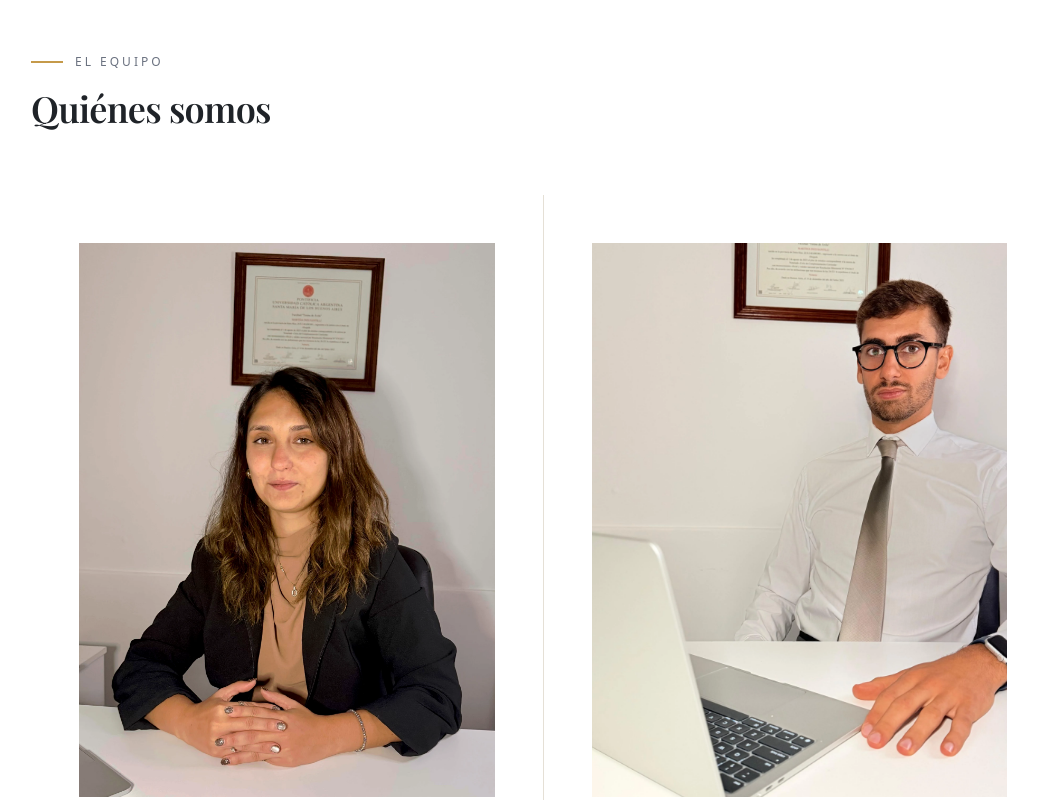
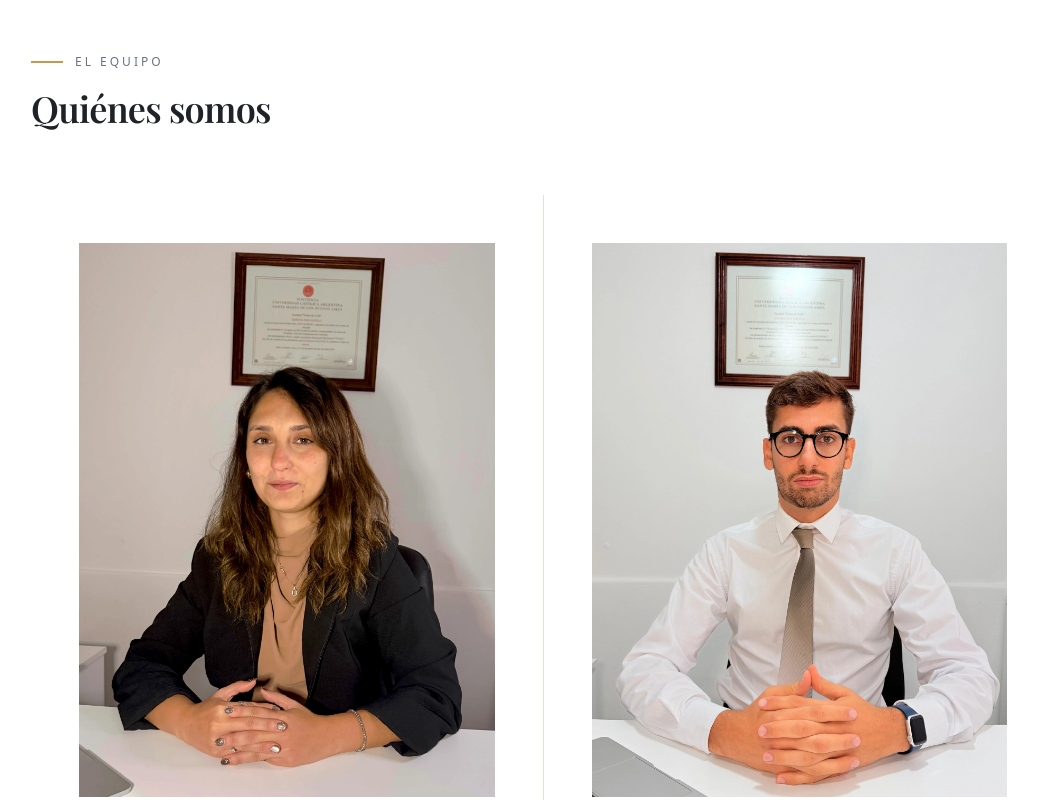
Before and after one commit to njaume/estudio-ms, a Next.js app: page / in a window 1280 px wide. Shown: the part 3620-4420 px from the top of the page, without its empty margins (97-1135 px from the left). Built offline with nearby package versions, Linux system fonts and the light colour scheme.

Commit message:
profile pic and wsp number

```diff
--- a/src/components/WhatsAppFAB.tsx
+++ b/src/components/WhatsAppFAB.tsx
@@ -5,7 +5,7 @@ import { MessageCircle } from "lucide-react";
 export default function WhatsAppFAB() {
   return (
     <a
-      href="https://wa.me/5434300000000?text=Hola%2C%20me%20gustar%C3%ADa%20consultar%20sobre..."
+      href="https://wa.me/543435169006?text=Hola%2C%20me%20gustar%C3%ADa%20consultar%20sobre..."
       target="_blank"
       rel="noopener noreferrer"
       aria-label="Contactar por WhatsApp"
--- a/src/components/sections/Team.tsx
+++ b/src/components/sections/Team.tsx
@@ -16,7 +16,7 @@ const members = [
   },
   {
     photo: "/profile_1.webp",
-    imageClass: "object-cover scale-[1.4] object-top",
+    imageClass: "object-cover",
     name: "Luis Ernesto Martino",
     role: "Abogado",
     matricula: "Mat. 11252",
```
Also changed, not shown: public/profile_1.webp.
